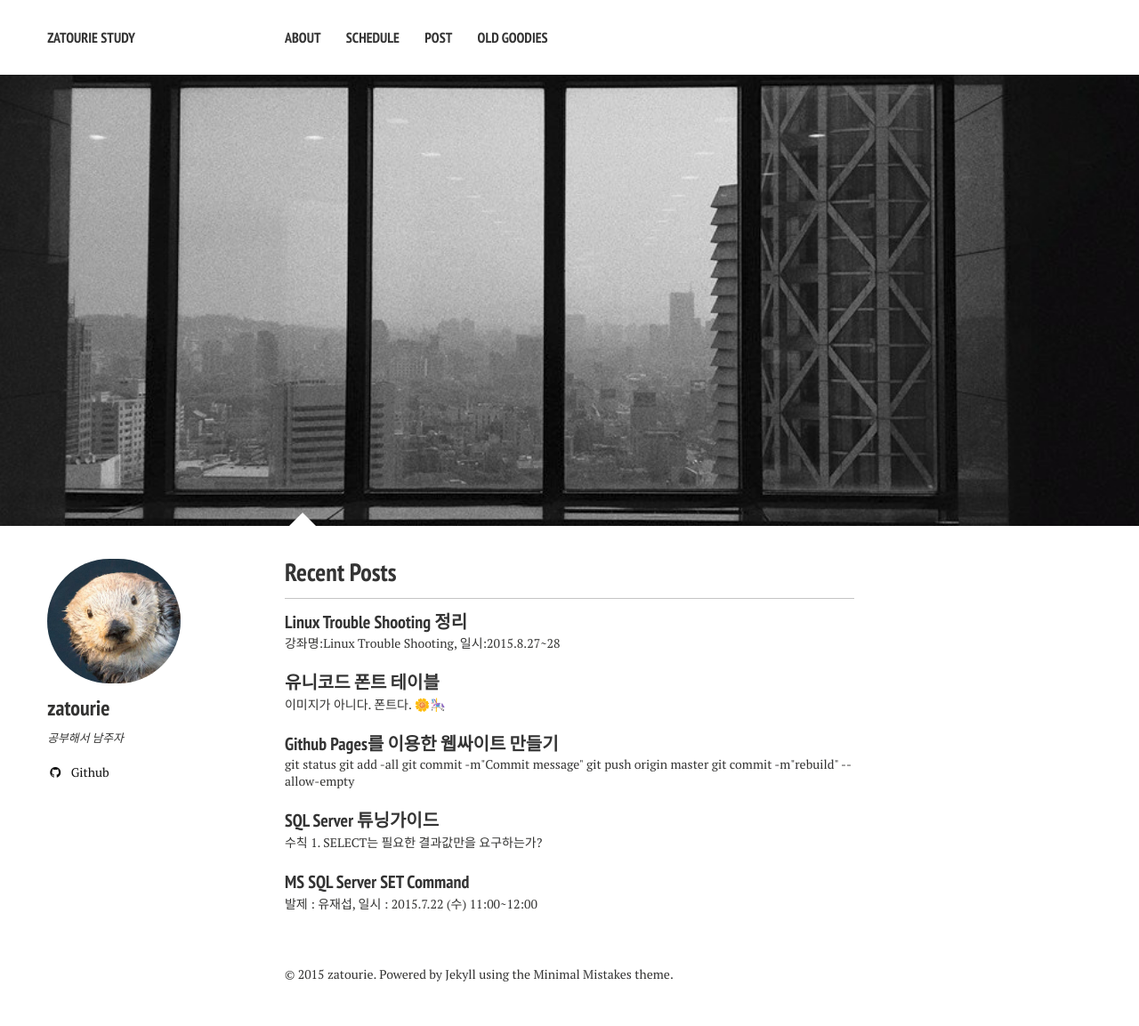
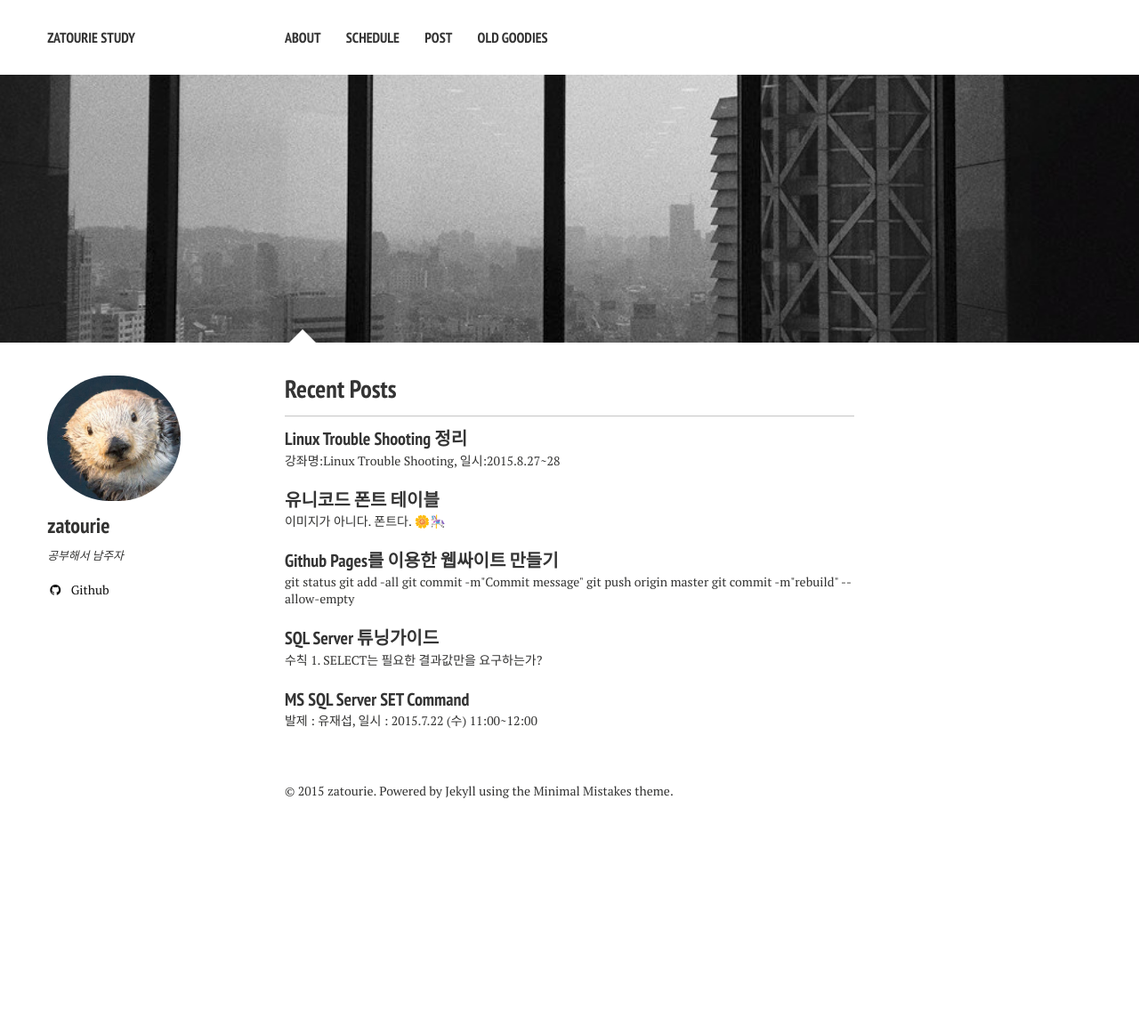
Before and after one commit to zatourie/zatourie.github.io, a Jekyll site: the page built from index.md, in a window 1280 px wide. Shown: the whole page at 89% size. Built offline with Jekyll 4.4.1, drawn with Linux system fonts in a browser that asks for light colours; nearby versions of some CDN libraries; after the commit the page ends 947 px from its top, so only the background shows below that.

Commit message:
resize front image

```diff
--- a/index.md
+++ b/index.md
@@ -3,5 +3,5 @@ layout: home
 excerpt: "Zatrourie Study Home"
 tags: [Jekyll, theme, responsive, blog]
 image:
-  feature: zatourie_cover_v2.jpg
+  feature: zatourie_cover_v3.jpg
 ---
```
Also changed, not shown: images/zatourie_cover_v3.jpg (added).
